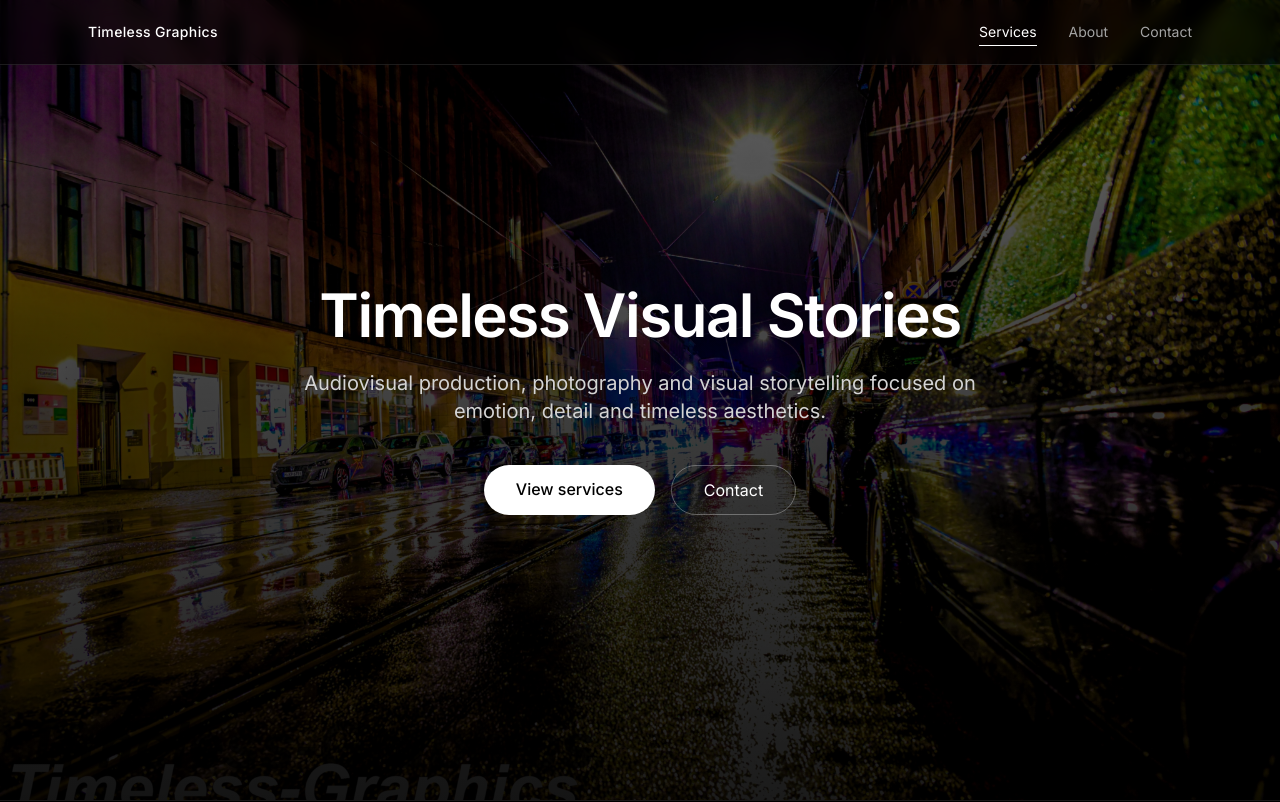
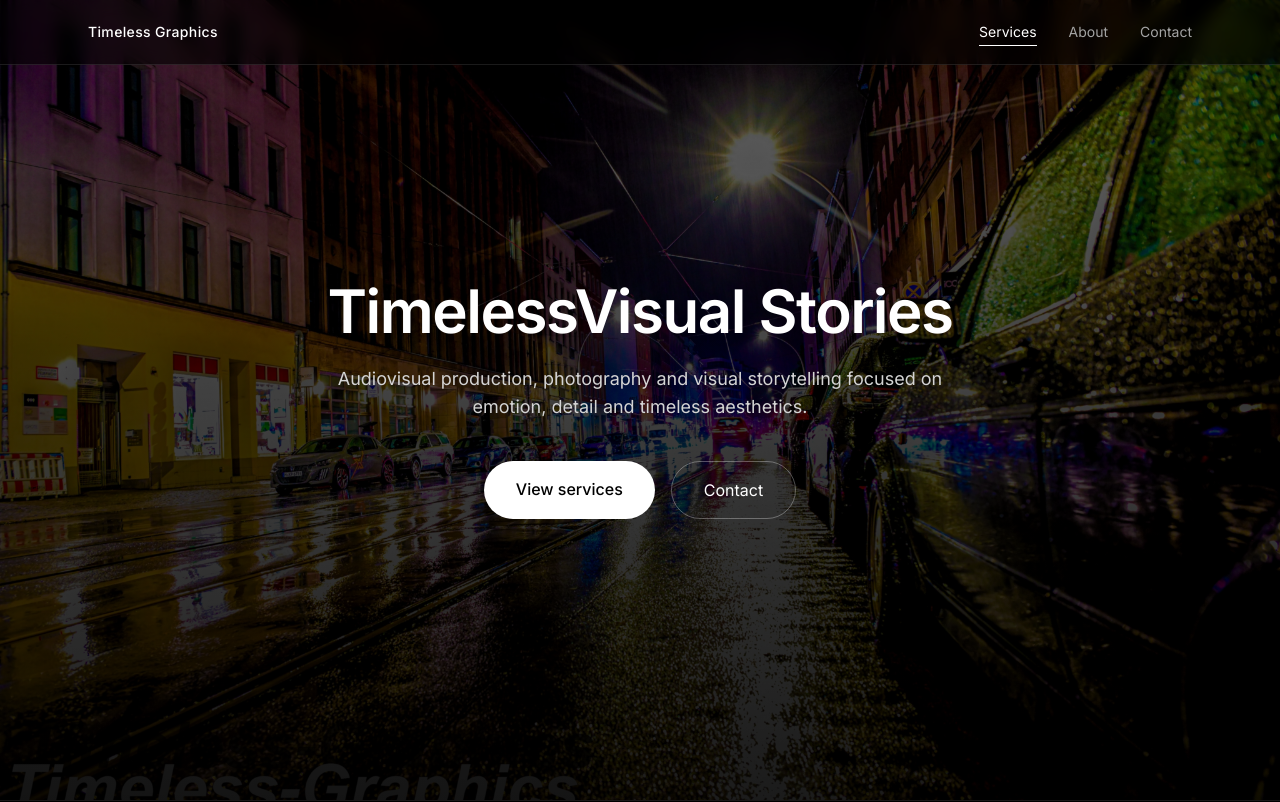
Before and after one commit to calamarico/timeless-graphics, a React (Vite) app: page / in a window 1280 px wide. Shown: the top 802 px of the page. Built offline with nearby package versions, Linux system fonts and the light colour scheme; the HTML template or start-up script is replaced by a standard one.

Commit message:
Refine Hero

```diff
--- a/src/components/hero/Hero.tsx
+++ b/src/components/hero/Hero.tsx
@@ -13,24 +13,43 @@ export default function Hero() {
       <div className="absolute inset-0 bg-black/40 bg-gradient-to-b from-black/30 to-black/80" />
 
       {/* Contenido */}
-      <div className="relative z-10 max-w-4xl px-6 sm:px-8 text-center">
+      <div className="relative z-10 max-w-5xl px-6 text-center">
         <motion.h1
           initial={{ opacity: 0, y: 30 }}
           animate={{ opacity: 1, y: 0 }}
           transition={{ duration: 0.9, ease: "easeOut" }}
-          className="text-4xl sm:text-5xl md:text-6xl font-bold tracking-tight mb-6"
+          className="
+            text-[2.75rem]
+            leading-[1.05]
+            tracking-tight
+            font-semibold
+            mb-6
+            sm:text-5xl
+            md:text-6xl
+          "
         >
-          Timeless Visual Stories
+          Timeless
+          <br className="sm:hidden" />
+          Visual Stories
         </motion.h1>
 
         <motion.p
           initial={{ opacity: 0, y: 30 }}
           animate={{ opacity: 1, y: 0 }}
           transition={{ duration: 0.9, ease: "easeOut", delay: 0.2 }}
-          className="text-base sm:text-lg md:text-xl text-neutral-300 max-w-2xl mx-auto mb-10"
+          className="
+            text-base
+            leading-relaxed
+            text-neutral-300
+            max-w-[22rem]
+            mx-auto
+            mb-10
+            sm:text-lg
+            sm:max-w-2xl
+          "
         >
-          Audiovisual production, photography and visual storytelling focused
-          on emotion, detail and timeless aesthetics.
+          Audiovisual production, photography and visual storytelling focused on
+          emotion, detail and timeless aesthetics.
         </motion.p>
 
         <motion.div
@@ -39,18 +58,41 @@ export default function Hero() {
           transition={{ duration: 0.9, ease: "easeOut", delay: 0.4 }}
           className="flex flex-col sm:flex-row gap-4 justify-center"
         >
-          <a
+          <motion.a
             href="#services"
-            className="px-8 py-3 rounded-full bg-white text-black font-medium hover:bg-neutral-200 transition"
+            whileHover={{ y: -2 }}
+            whileTap={{ scale: 0.98 }}
+            className="
+              px-8 py-4
+              rounded-full
+              bg-white text-black
+              font-medium
+              text-base
+              hover:bg-neutral-200
+              transition
+              focus:outline-none focus:ring-2 focus:ring-white/40
+            "
           >
             View services
-          </a>
-          <a
+          </motion.a>
+
+          <motion.a
             href="#contact"
-            className="px-8 py-3 rounded-full border border-white/30 text-white hover:bg-white/10 transition"
+            whileHover={{ y: -2 }}
+            whileTap={{ scale: 0.98 }}
+            className="
+              px-8 py-4
+              rounded-full
+              border border-white/30
+              text-white
+              text-base
+              hover:bg-white/10
+              transition
+              focus:outline-none focus:ring-2 focus:ring-white/40
+            "
           >
             Contact
-          </a>
+          </motion.a>
         </motion.div>
       </div>
     </section>
```
